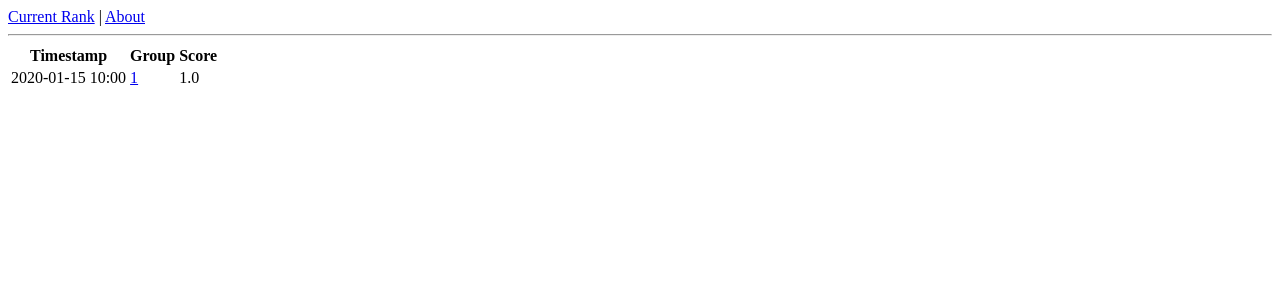
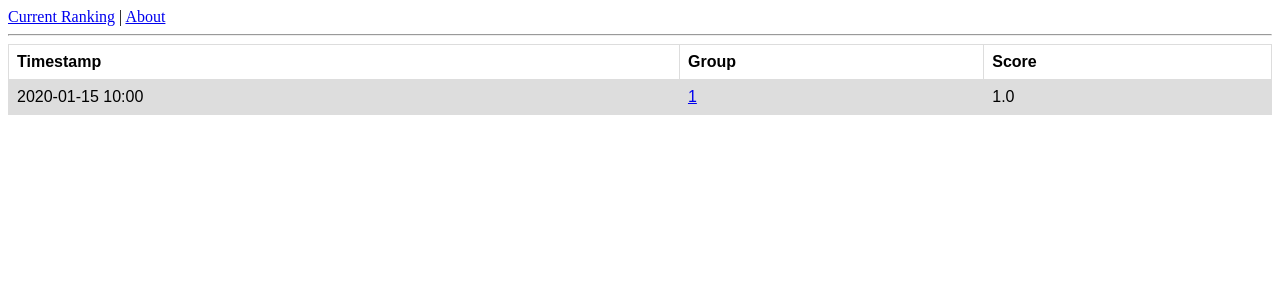
Before and after one commit to viacovella/flask-sandbox, a Flask app: page / in a window 1280 px wide. Shown: the top 300 px of the page. Run offline with Flask 3, Linux system fonts and the light colour scheme; tables that the repository leaves empty hold one stand-in row (values such as "Sample post").

Commit message:
added table style

```diff
--- a/templates/base.html
+++ b/templates/base.html
@@ -3,10 +3,31 @@
 <head>
     <meta charset="UTF-8">
     <title>{% block title %} {% endblock %} - FlaskApp</title>
+
+    <style>
+        table {
+          font-family: arial, sans-serif;
+          border-collapse: collapse;
+          width: 100%;
+        }
+
+        td, th {
+          border: 1px solid #dddddd;
+          text-align: left;
+          padding: 8px;
+        }
+
+        tr:nth-child(even) {
+          background-color: #dddddd;
+        }
+
+        tr:hover {background-color: #D6EEEE;}
+        </style>
+
 </head>
 <body>
     <nav>
-        <a href="{{ url_for('index') }}">Current Rank</a> | <a href="#">About</a>
+        <a href="{{ url_for('index') }}">Current Ranking</a> | <a href="#">About</a>
     </nav>
     <hr>
     <div class="content">
```
